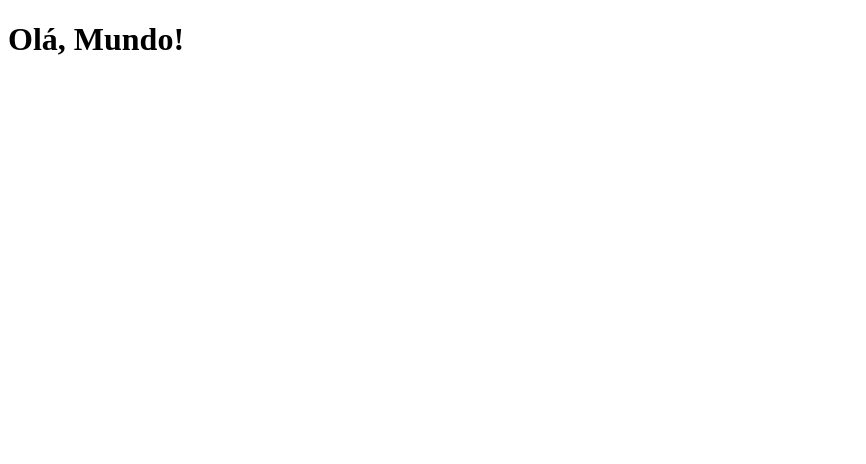
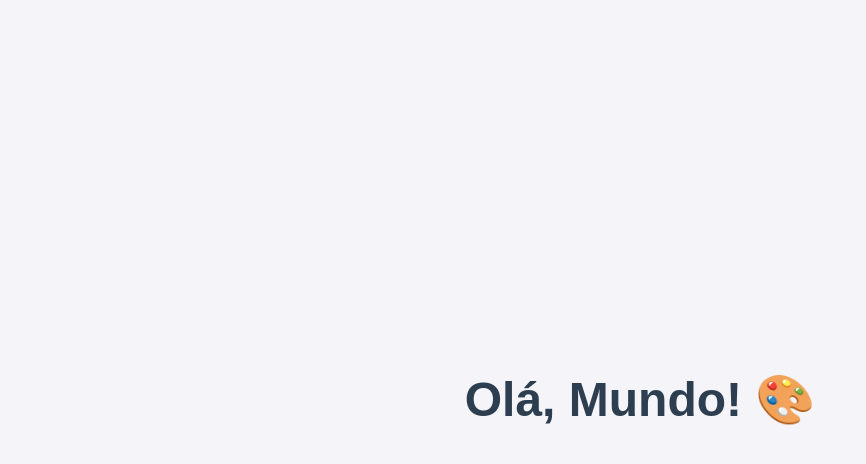
Before and after one commit to MuriloBezerraProgamador/Olamundo, a plain HTML site: page index.html in a window 1280 px wide. Shown: the whole page, without its empty margins (0-866 px from the left). Drawn offline with Linux system fonts and the light colour scheme.

Commit message:
Update index.html

```diff
--- a/index.html
+++ b/index.html
@@ -2,9 +2,26 @@
 <html lang="pt-BR">
 <head>
     <meta charset="UTF-8">
-    <title>Olá Mundo</title>
+    <title>Olá Mundo com CSS</title>
+    <style>
+        body {
+            font-family: Arial, sans-serif;
+            background-color: #f4f4f9;
+            display: flex;
+            justify-content: center;
+            align-items: center;
+            height: 100vh;
+            margin: 0;
+        }
+
+        h1 {
+            color: #2c3e50;
+            font-size: 3rem;
+            text-align: center;
+        }
+    </style>
 </head>
 <body>
-    <h1>Olá, Mundo!</h1>
+    <h1>Olá, Mundo! 🎨</h1>
 </body>
 </html>
```
